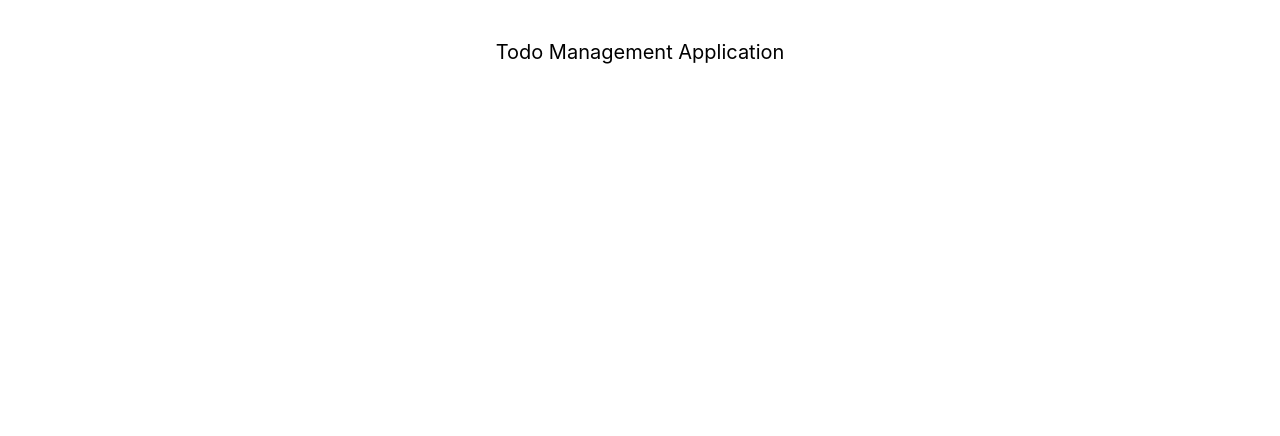
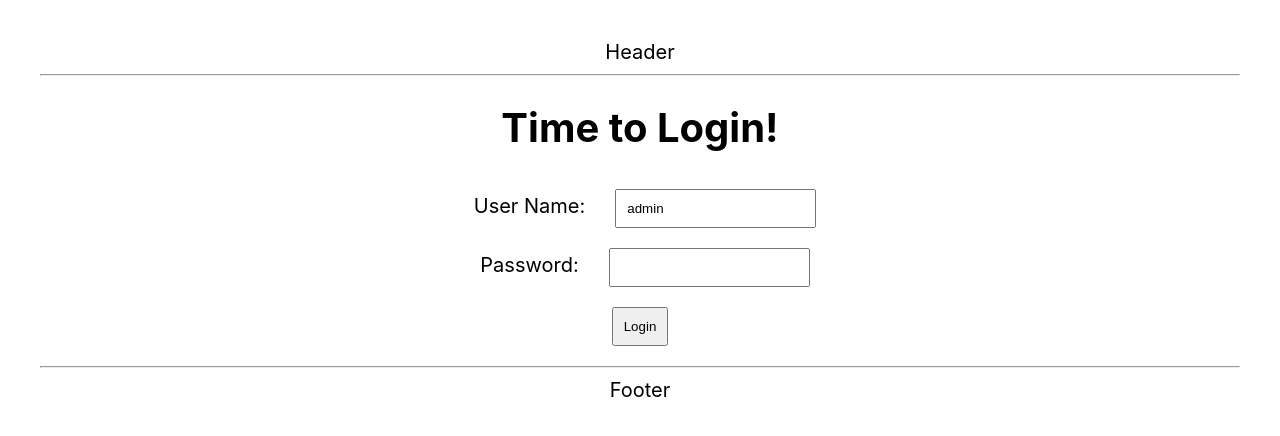
Before and after one commit to thakkardhavalc/todo-app, a React (Create React App) app: page / in a window 1280 px wide. Shown: the top 436 px of the page. Built offline with nearby package versions, Linux system fonts and the light colour scheme; the HTML template or start-up script is replaced by a standard one.

Commit message:
added bootstrap module, added components into TodoApp.jsx Refactored the code

```diff
--- a/package.json
+++ b/package.json
@@ -6,9 +6,11 @@
     "@testing-library/jest-dom": "^5.17.0",
     "@testing-library/react": "^13.4.0",
     "@testing-library/user-event": "^13.5.0",
+    "bootstrap": "^5.3.2",
     "react": "^18.2.0",
     "react-dom": "^18.2.0",
-    "react-scripts": "5.0.1",
+    "react-router-dom": "^6.21.1",
+    "react-scripts": "^5.0.1",
     "web-vitals": "^2.1.4"
   },
   "scripts": {
--- /dev/null
+++ b/src/components/todo/TodoApp.css
@@ -0,0 +1,4 @@
+label, input, button {
+    margin: 10px;
+    padding: 10px;
+}
--- a/src/components/todo/TodoApp.jsx
+++ b/src/components/todo/TodoApp.jsx
@@ -1,7 +1,187 @@
+import { useState } from 'react'
+import { BrowserRouter, Link, Route, Routes, useNavigate, useParams } from 'react-router-dom'
+import './TodoApp.css'
+
 export default function TodoApp() {
     return (
         <div className="TodoApp">
-            Todo Management Application
+            <HeaderComponent />
+
+            <BrowserRouter>
+                <Routes>
+                    <Route path='/' element={<LoginComponent />}></Route>
+                    <Route path='/login' element={<LoginComponent />}></Route>
+                    <Route path='/welcome/:username' element={<WelcomeComponent />}></Route>
+                    <Route path='/todos' element={<ListTodosComponent />}></Route>
+                    <Route path='/logout' element={<LogoutComponent />}></Route>
+                    <Route path='/*' element={<ErrorComponent />}></Route>
+                </Routes>
+            </BrowserRouter>
+
+            <FooterComponent />
         </div>
     )
 }
+
+function LoginComponent() {
+
+    const [username, setUsername] = useState('admin')
+
+    const [password, setPassword] = useState('')
+
+    const [showSuccessMessage, setShowSuccessMessage] = useState(false)
+
+    const [showErrorMessage, setShowErrorMessage] = useState(false)
+
+    const navigate = useNavigate()
+
+
+    function handleUsernameChange(event) {
+        setUsername(event.target.value)
+    }
+
+    function handlePasswordChange(event) {
+        setPassword(event.target.value)
+    }
+
+    function handleSubmit() {
+        if(username === 'admin' && password === 'admin123') {
+            setShowSuccessMessage(true)
+            setShowErrorMessage(false)
+            navigate(`/welcome/${username}`)
+        }  else {
+            setShowErrorMessage(true)
+            setShowSuccessMessage(false)
+        }
+    }
+
+    return (
+        <div className="LoginComponent">
+            <h1>Time to Login!</h1>
+            {showSuccessMessage && <div className='successMessage'>Authenticated Successfully</div>}
+            {showErrorMessage && <div className='errorMessage'>Authenticated Failed. Please check your credentials</div>}
+
+            <div className="LoginForm">
+                <div>
+                    <label>User Name:</label>
+                    <input type="text" name="username"
+                        value={username} onChange={handleUsernameChange}>
+                    </input>
+                </div>
+                <div>
+                    <label>Password:</label>
+                    <input type="password" name="password"
+                        value={password} onChange={handlePasswordChange}>
+                    </input>
+                </div>
+                <div>
+                    <button type="button" name="login" onClick={handleSubmit}>Login</button>
+                </div>
+            </div>
+        </div>
+    )
+}
+
+function WelcomeComponent() {
+
+    const { username } = useParams()
+
+    console.log(username)
+
+    return (
+        <div className="WelcomeComponent">
+            <h1>Welcome { username }</h1>
+            <div>
+                Manage Your todos - <Link to='/todos'>Click Here</Link>
+            </div>
+        </div>
+    )
+}
+
+function ErrorComponent() {
+    return (
+        <div className="ErrorComponent">
+            <h1>We are working really hard!</h1>
+            <div>
+                Apologies for the 404. Reach out to our team at 1689Enterprise
+            </div>
+        </div>
+    )
+}
+
+function LogoutComponent() {
+    return (
+        <div className="LogoutComponent">
+            <h1>You are logged out!</h1>
+            <div>
+                Thank you for using our app. Come back soon!!!
+            </div>
+        </div>
+    )
+}
+
+function ListTodosComponent() {
+
+    const today = new Date()
+
+    const targetDate = new Date(today.getFullYear() + 12, today.getMonth(), today.getDay())
+
+    const todos = [
+        {id: 1, description: 'Learn AWS', done: false, targetDate: targetDate},
+        {id: 2, description: 'Learn Full stack Dev', done: false, targetDate: targetDate},
+        {id: 3, description: 'Learn DevOps', done: false, targetDate: targetDate},
+        {id: 4, description: 'Learn Springboot', done: false, targetDate: targetDate}
+    ]
+
+    return (
+        <div className="ListTodosComponent">
+            <h1>Things You Want to Do!</h1>
+            <div>
+                <table>
+                    <thead>
+                        <tr>
+                            <td>ID</td>
+                            <td>Description</td>
+                            <td>Is Done?</td>
+                            <td>Target Date</td>
+                        </tr>
+                    </thead>
+                    <tbody>
+                        {
+                            todos.map(
+                                todo => (
+                                    <tr key={todo.id}>
+                                        <td>{todo.id}</td>
+                                        <td>{todo.description}</td>
+                                        <td>{todo.done.toString()}</td>
+                                        <td>{todo.targetDate.toDateString()}</td>
+                                    </tr>
+                                )
+                            )
+                        }
+                    </tbody>
+                </table>
+            </div>
+        </div>
+    )
+}
+
+function HeaderComponent() {
+    return (
+        <div className="header">
+            <div>
+                Header <hr />
+            </div>
+        </div>
+    )
+}
+
+function FooterComponent() {
+    return (
+        <div className="footer">
+            <div>
+                <hr /> Footer
+            </div>
+        </div>
+    )
+}
```
Also changed, not shown: 1 other file (tests, documents, lock files or other folders).
